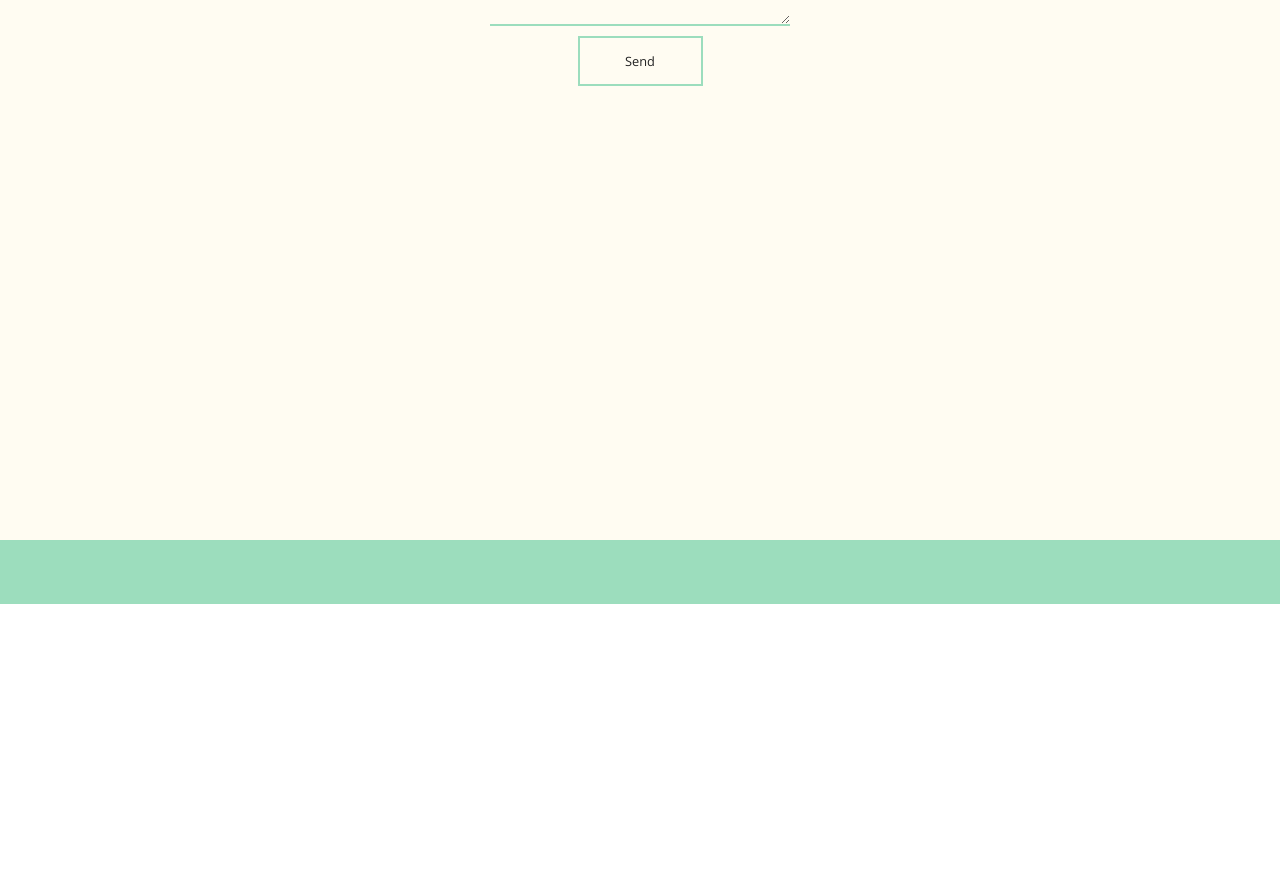
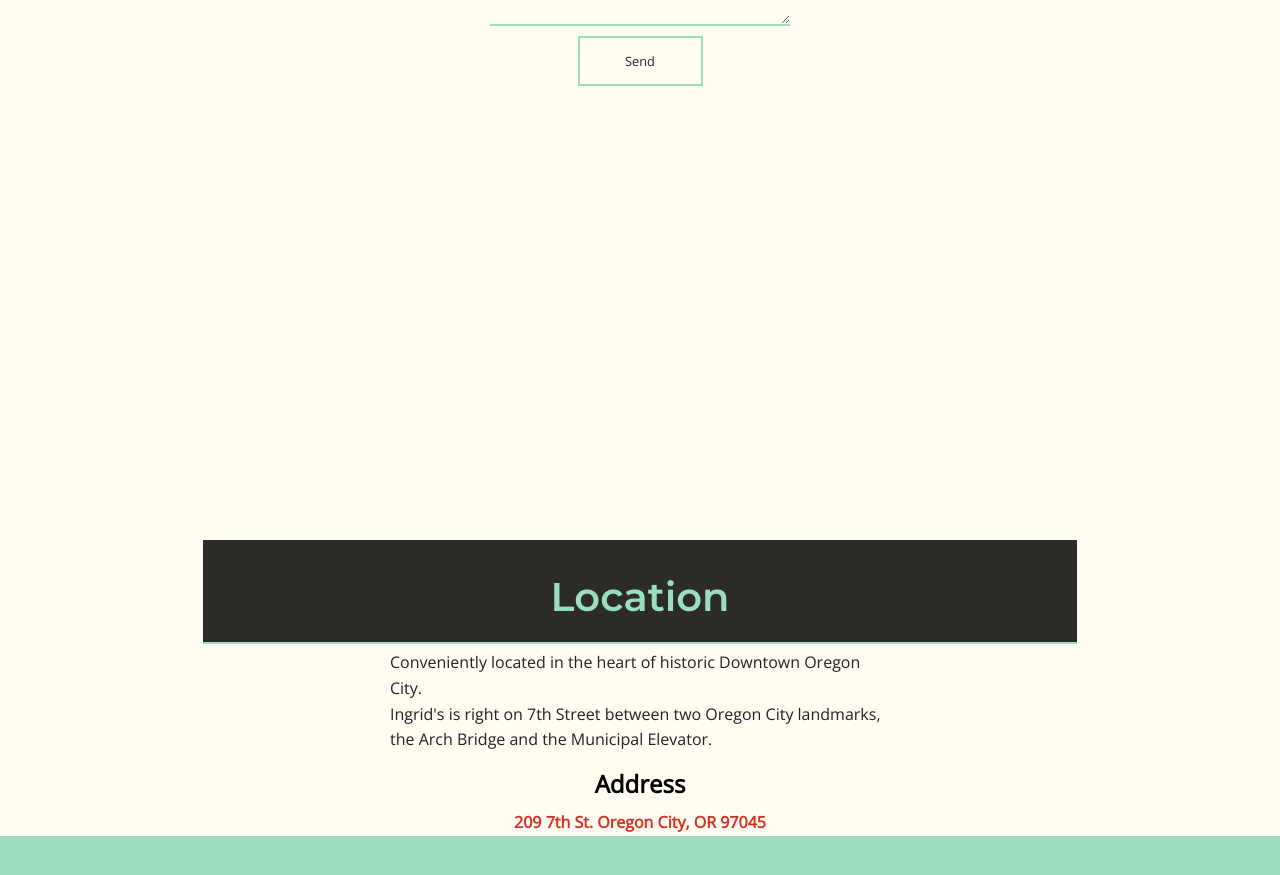
Before and after one commit to orioncleaver/Ingrids-Website, a Jekyll site: the page built from index.html, in a window 1280 px wide and 900 px high, scrolled down 2059 px. Shown: the top 875 px of the window. Built offline with Jekyll 4.4.1, drawn with Linux system fonts in a browser that asks for light colours; nearby versions of some CDN libraries; some web fonts are replaced; the list of posts is cut into pages by our own code; before the commit the page ends 2663 px from its top, so only the background shows below that; some of the changed text lies outside the part shown.

Commit message:
move location tab to homepage

```diff
--- a/_includes/header.html
+++ b/_includes/header.html
@@ -17,7 +17,6 @@
           {%- assign _nav_url = __return -%}
           {%- include snippets/get-nav-url.html path=page.url -%}
           {%- assign _page_url = __return -%}
-          {%- include snippets/get-string-from-locale-config.html locale=_item.titles -%}
           {%- if _nav_url == _page_url or page.nav_key and _item.key and page.nav_key == _item.key -%}
             <li class="navigation__item navigation__item--active"><a href="{{ _nav_url }}">{%- if _item.title -%}{{ _item.title }}{%- else -%}{{ __return }}{%- endif -%}</a></li>
           {%- else -%}
--- /dev/null
+++ b/_includes/homepage/home-location.html
@@ -0,0 +1,15 @@
+<div class='full-content-width location-page' id="location">
+  <div class='full-content-width services-header'>
+    <h3>Location</h3>
+  </div>
+  <div class='services-body'>
+    <p>
+      Conveniently located in the heart of historic Downtown Oregon City.
+      <br>
+      Ingrid's is right on 7th Street between two Oregon City landmarks, the Arch Bridge and the Municipal Elevator.
+    </p>
+  </div>
+
+  <h3>Address</h3>
+  <a href="https://goo.gl/maps/jc2V6z5zskABZ1Dz7">209 7th St. Oregon City, OR 97045</a>
+</div>
--- a/_layouts/home.html
+++ b/_layouts/home.html
@@ -17,4 +17,7 @@ show_title: false
   <div class='home-container'>
     {% include homepage/home-contact.html %}
   </div>
+  <div class='home-container'>
+    {% include homepage/home-location.html %}
+  </div>
 </div>
```
Also changed, not shown: _data/navigation.yml (+6 -18 lines), location.md (deleted, +0 -11 lines).
